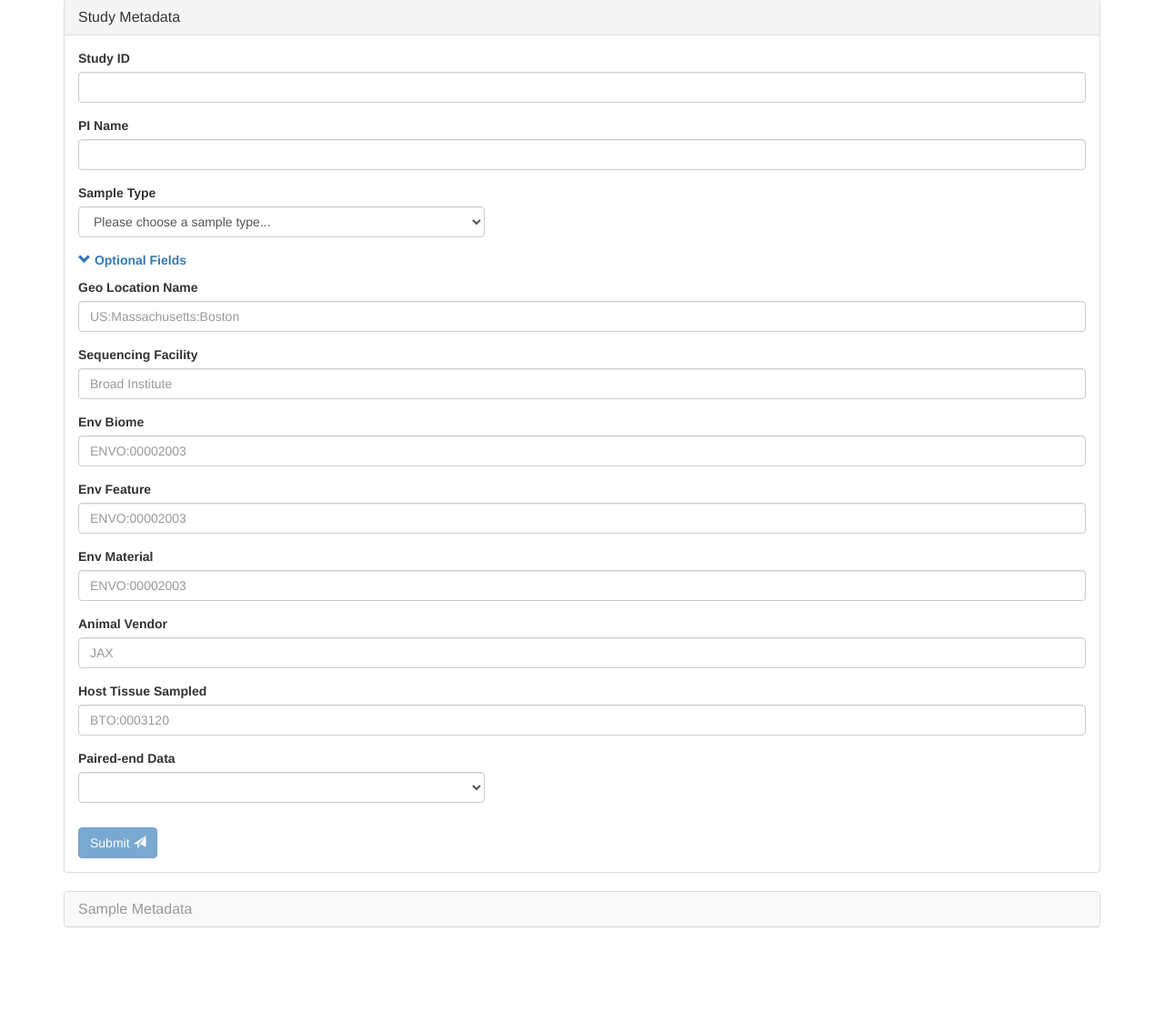
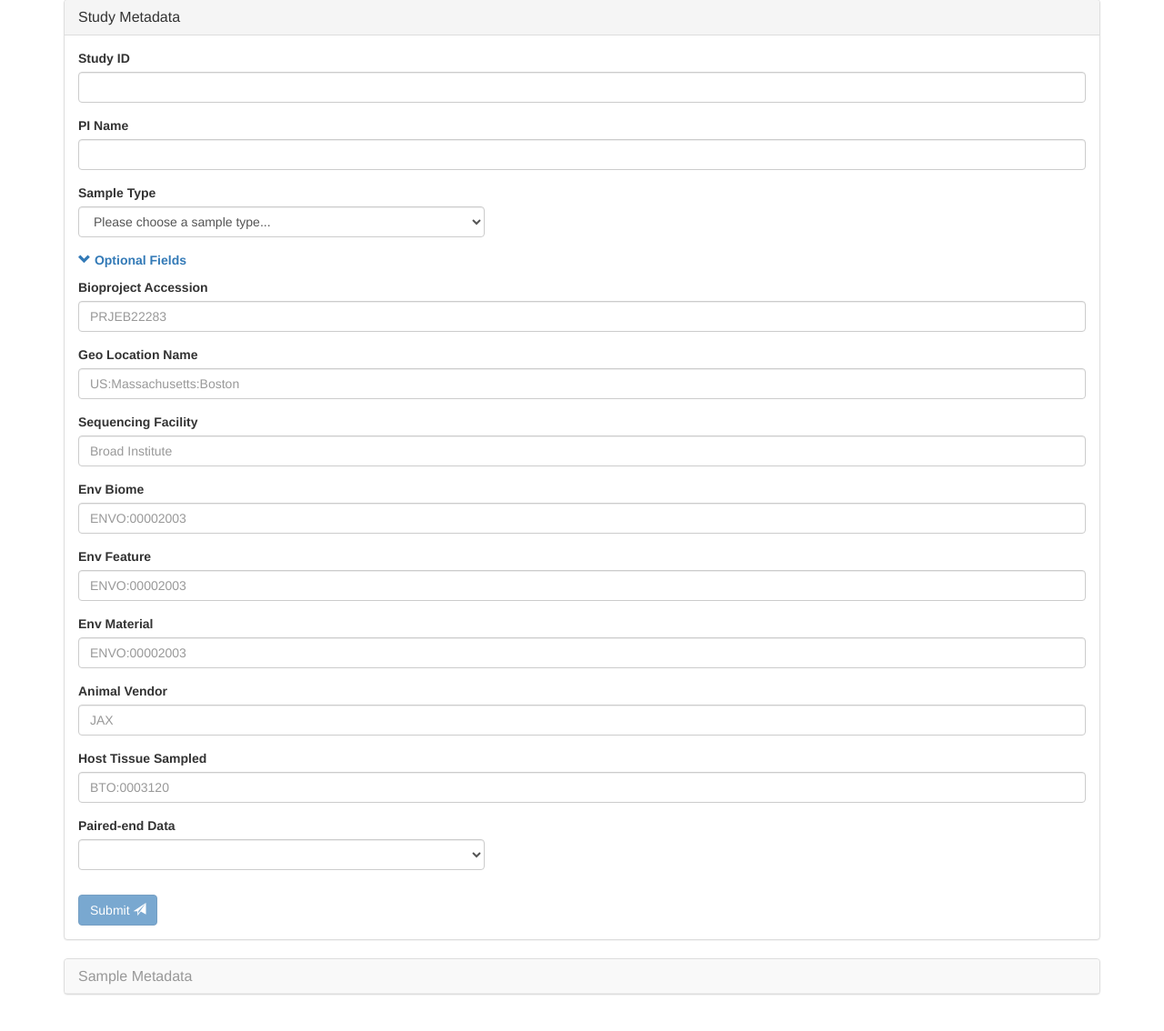
Before and after one commit to sagun98/jdrf1-1, a Django app: page /metadata/ in a window 1280 px wide, after a click on "Optional Fields". Shown: the part 466-1600 px from the top of the page at 91% size. Before the commit the page ends 1486 px from the top, so only its background shows below. Run offline with Django 3.2, Linux system fonts and the light colour scheme; parts of the project's set-up code (start-up, migrations or seed data) failed here and were passed over; some libraries are stand-ins or nearby versions.

Commit message:
Add bioproject accession to study metadata to match metadata google doc

```diff
--- a/jdrf/jdrf/metadata_schema.py
+++ b/jdrf/jdrf/metadata_schema.py
@@ -10,6 +10,7 @@ study_schema = Schema([
     Column('pi_name', [CustomSeriesValidation(lambda x: ~x.isnull(), 'A value is required for the pi_name column.') &
                         ~InListValidation([''])]),
     Column('sample_type', [InListValidation(['', 'MGX', 'MTX', '16S', 'other'])]),
+    Column('bioproject_accession', [InListValidation(['']) | MatchesPatternValidation(r'PRJNA\d+')]),
     Column('geo_loc_name', [InListValidation(['']) | MatchesPatternValidation(r'\w+:\w+:\w+')]),
     Column('analysis_desc', [InListValidation(['']) | CanConvertValidation(str)]),
     Column('sequencing_facility', [LeadingWhitespaceValidation()]),
--- a/jdrf/pages/templates/upload_metadata.html
+++ b/jdrf/pages/templates/upload_metadata.html
@@ -125,6 +125,12 @@
                         <strong>Optional Fields</strong>
                     </a>
                     <div class="collapse" id="collapseFilter">
+                      <div class="form-group has-feedback">
+                          <label for="bioproject_accession" class="control-label">Bioproject Accession</label>
+                          <input type="text" pattern="PRJNA\d+" class="form-control" id="bioproject_accession", name="bioproject_accession", data-error="Please provide a bioproject accession in the format PRJNAxxxxxx" placeholder="PRJEB22283">
+                          <pan class="glyphicon form-control-feedback" aria-hidden="true"></pan>
+                          <div class="help-block with-errors"></div>
+                      </div>
                       <div class="form-group has-feedback">
                           <label for="geo_loc_name" class="control-label">Geo Location Name</label>
                           <input type="text" pattern="[a-zA-Z]+:[a-zA-Z]+:[a-zA-Z]+" class="form-control" id="geo_loc_name", name="geo_loc_name", data-error="Please provide a geolocation name in format Country:State:City" placeholder="US:Massachusetts:Boston">
```
